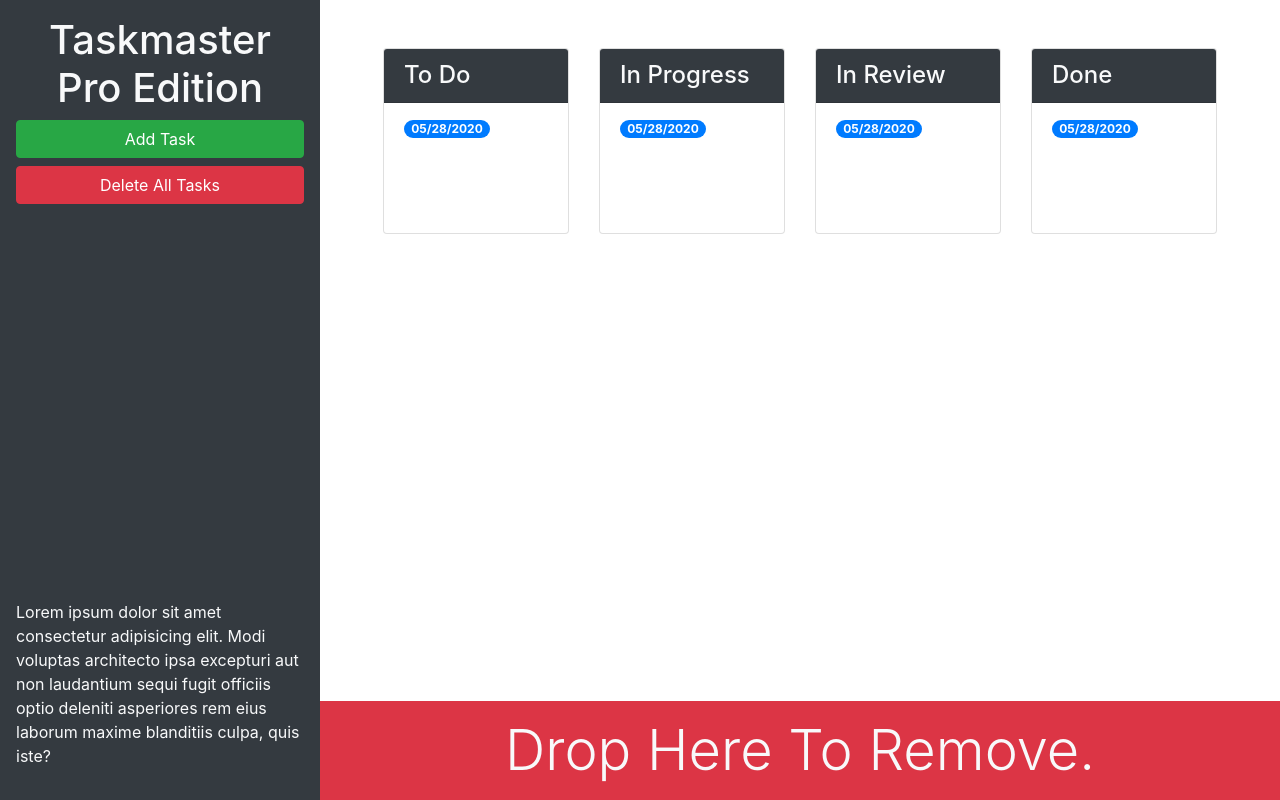
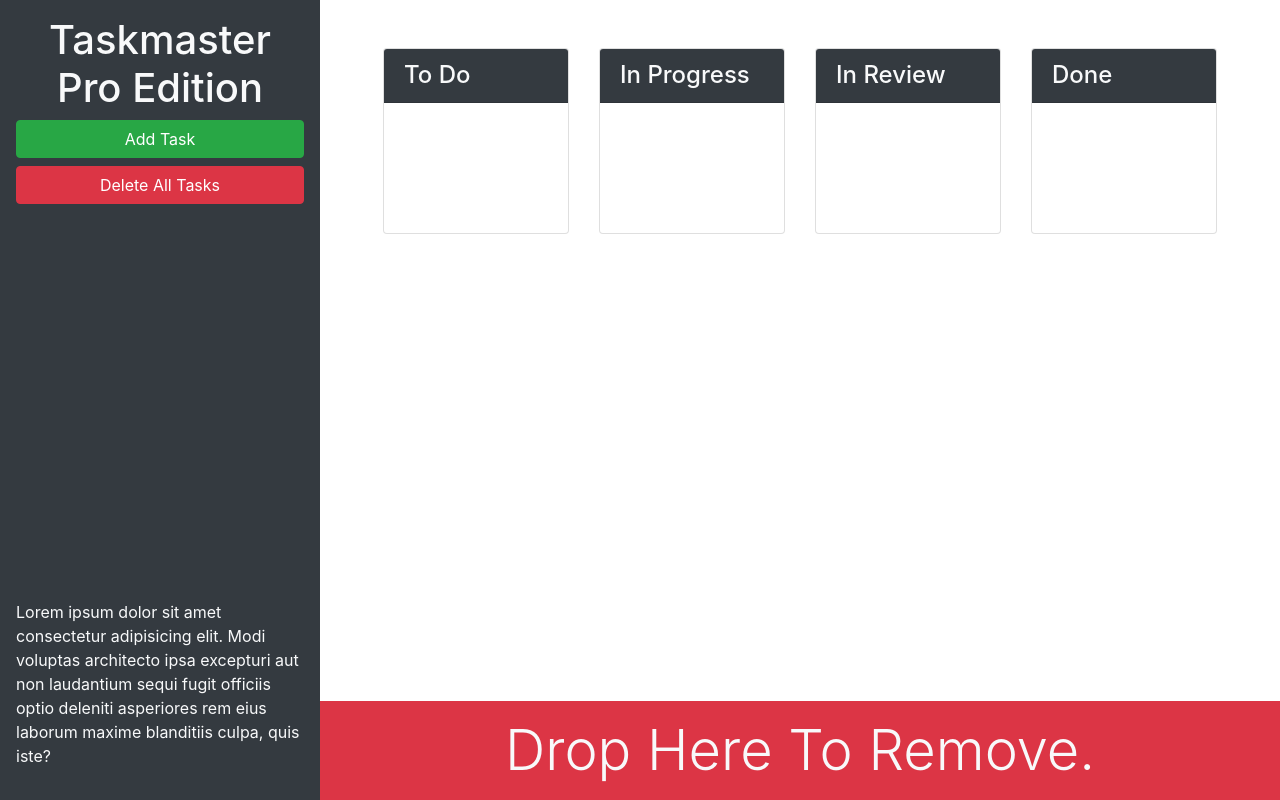
Before and after one commit to reaganjoseph26/taskmaster-pro, a plain HTML site: page taskmaster-starter/index.html in a window 1280 px wide. Drawn offline with nearby package versions, Linux system fonts and the light colour scheme.

Commit message:
bug fixed

```diff
--- a/taskmaster-starter/assets/js/script.js
+++ b/taskmaster-starter/assets/js/script.js
@@ -156,7 +156,7 @@ $(".list-group").on("blur", "input[type='text']", function() {
   var status = $(this)
   .closest(".list-group")
   .attr("id")
-  .replace("list-", "")
+  .replace("list-", "");
 
   // get the task's position in the list of other li elements
   var index = $(this)
--- a/taskmaster-starter/index.html
+++ b/taskmaster-starter/index.html
@@ -29,12 +29,7 @@
         <div class="col-12 col-md-6 col-xl-3 mb-3">
           <div class="card">
             <h4 class="card-header bg-dark text-light">To Do</h4>
-            <ul id="list-toDo" class="list-group list-group-flush">
-              <li class="list-group-item">
-                <span class="badge badge-primary badge-pill">05/28/2020</span>
-                <p class="m-1"></p>
-              </li>
-            </ul>
+            <ul id="list-toDo" class="list-group list-group-flush"></ul>
           </div>
         </div>
         <!--to do column end-->
@@ -43,12 +38,7 @@
         <div class="col-12 col-md-6 col-xl-3 mb-3">
           <div class="card">
             <h4 class="card-header bg-dark text-light">In Progress</h4>
-            <ul id="list-inProgress" class="list-group list-group-flush">
-              <li class="list-group-item">
-                <span class="badge badge-primary badge-pill">05/28/2020</span>
-                <p class="m-1"></p>
-              </li>
-            </ul>
+            <ul id="list-inProgress" class="list-group list-group-flush"></ul>
           </div>
         </div>
         <!--in progress column end-->
@@ -57,12 +47,7 @@
         <div class="col-12 col-md-6 col-xl-3 mb-3">
           <div class="card">
             <h4 class="card-header bg-dark text-light">In Review</h4>
-            <ul id="list-inReview" class="list-group list-group-flush">
-              <li class="list-group-item">
-                <span class="badge badge-primary badge-pill">05/28/2020</span>
-                <p class="m-1"></p>
-              </li>
-            </ul>
+            <ul id="list-inReview" class="list-group list-group-flush"></ul>
           </div>
         </div>
         <!--in review column end-->
@@ -71,12 +56,7 @@
         <div class="col-12 col-md-6 col-xl-3 mb-3">
           <div class="card">
             <h4 class="card-header bg-dark text-light">Done</h4>
-            <ul id="list-done" class="list-group list-group-flush">
-              <li class="list-group-item">
-                <span class="badge badge-primary badge-pill">05/28/2020</span>
-                <p class="m-1"></p>
-              </li>
-            </ul>
+            <ul id="list-done" class="list-group list-group-flush"></ul>
           </div>
         </div>
         <!--done column end-->
```
